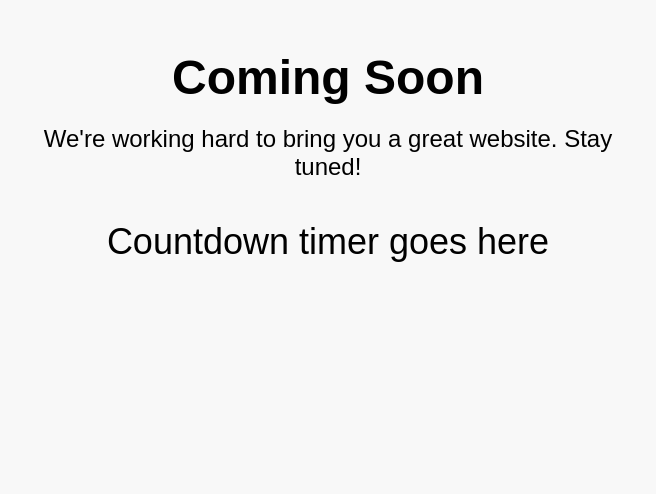
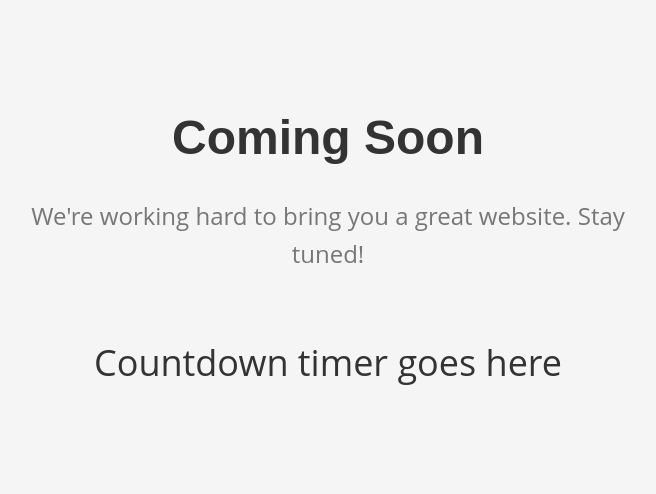
Before and after one commit to HotPaper77/elvis-coming-soon, a plain HTML site: page index.html in a window 1280 px wide. Shown: the whole page, without its empty margins (312-968 px from the left). Drawn offline with Linux system fonts and the light colour scheme.

Commit message:
Update index.html
Second try

```diff
--- a/index.html
+++ b/index.html
@@ -6,8 +6,11 @@
     <style>
       /* Add your custom styles here */
       body {
-        font-family: Arial, sans-serif;
-        background-color: #f8f8f8;
+        font-family: 'Open Sans', sans-serif;
+        font-size: 16px;
+        line-height: 1.6;
+        color: #333333;
+        background-color: #f5f5f5;
         text-align: center;
         margin: 0;
         padding: 0;
@@ -15,22 +18,26 @@
       .container {
         max-width: 600px;
         margin: 0 auto;
-        padding: 50px 20px;
+        padding: 100px 20px;
       }
       h1 {
+        font-family: 'Montserrat', sans-serif;
         font-size: 48px;
         margin-top: 0;
         margin-bottom: 20px;
+        color: #333333;
       }
       p {
         font-size: 24px;
         margin-top: 0;
-        margin-bottom: 20px;
+        margin-bottom: 40px;
+        color: #777777;
       }
       .countdown {
         display: inline-block;
         font-size: 36px;
         margin-top: 20px;
+        color: #333333;
       }
     </style>
   </head>
```
